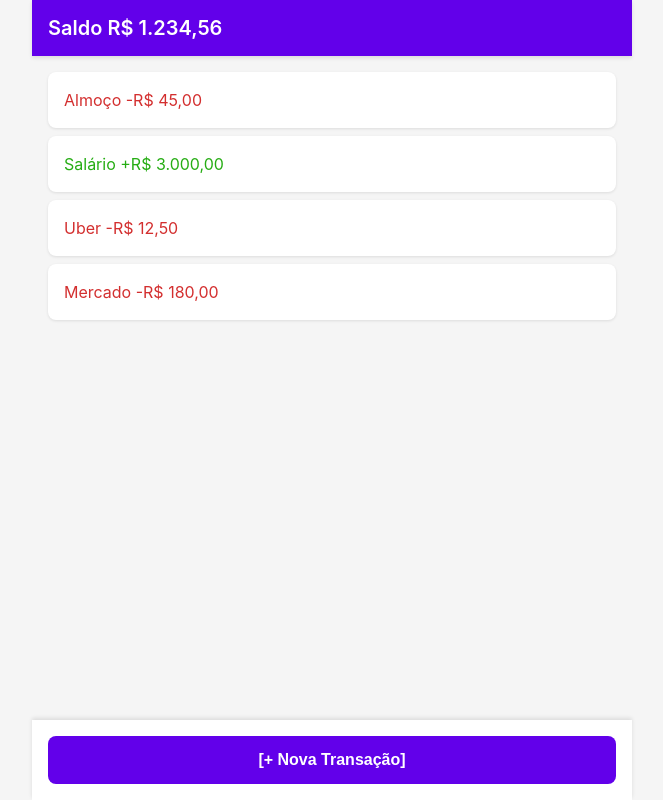
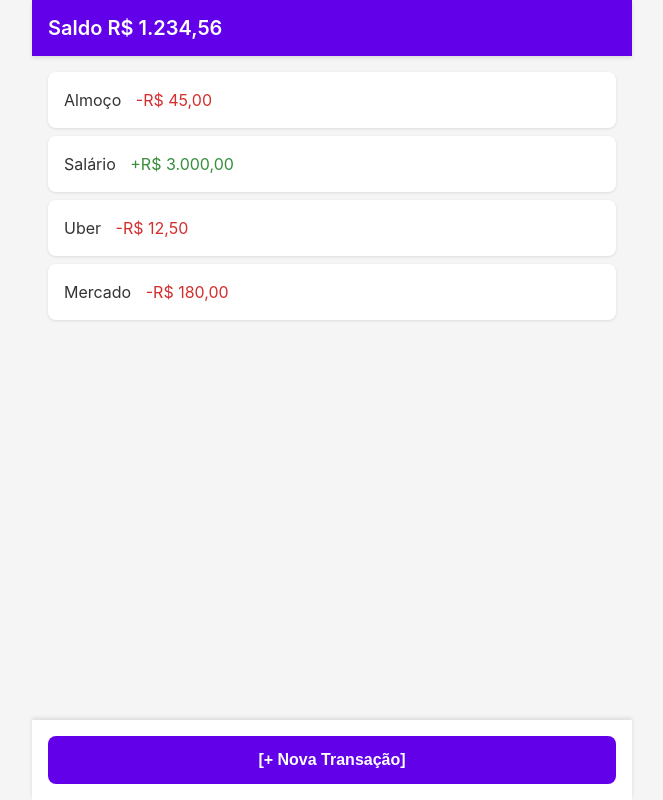
Before and after one commit to agathahelena/atv-mobile, a plain HTML site: page index.html in a window 1280 px wide. Shown: the whole page, without its empty margins (308-971 px from the left). Drawn offline with Linux system fonts and the light colour scheme.

Commit message:
melhorada no css

```diff
--- a/index.html
+++ b/index.html
@@ -18,19 +18,19 @@
 
         <ul class="task-list">
             <li class="task-item">
-                <span class="task-text-vermelho">Almoço     -R$ 45,00</span>
+                <span class="task-text">Almoço </span> <span class="vermelho">  -R$ 45,00</span>
             </li>
 
             <li class="task-item">
-                <span class="task-text-verde">Salário  +R$ 3.000,00</span>
+                <span class="task-text">Salário </span> <span class="verde"> +R$ 3.000,00</span>
             </li>
 
             <li class="task-item">
-                <span class="task-text-vermelho">Uber       -R$ 12,50</span>
+                <span class="task-text">Uber </span> <span class="vermelho">  -R$ 12,50</span>
             </li>
 
             <li class="task-item">
-                <span class="task-text-vermelho">Mercado    -R$ 180,00</span>
+                <span class="task-text">Mercado </span> <span class="vermelho"> -R$ 180,00</span>
             </li>
         </ul>
 
--- a/styles.css
+++ b/styles.css
@@ -65,15 +65,22 @@ body {
   box-shadow: 0 1px 2px rgba(0, 0, 0, 0.1);
 }
 
-.task-text-verde {
+.task-text {
   font-size: 16px;
-  color: #26ad14;
+  color: #333;
   line-height: 1.5;
 }
-.task-text-vermelho {
+.vermelho {
   font-size: 16px;
   color: #d32f2f;
   line-height: 1.5;
+  margin-left: 10px /* Espaço entre o nome da tarefa e o valor */
+}
+.verde  {
+  font-size: 16px;
+  color: #388e3c;
+  line-height: 1.5;
+  margin-left: 10px /* Espaço entre o nome da tarefa e o valor */
 }
 
 /* Rodapé fixo na parte inferior */
```
